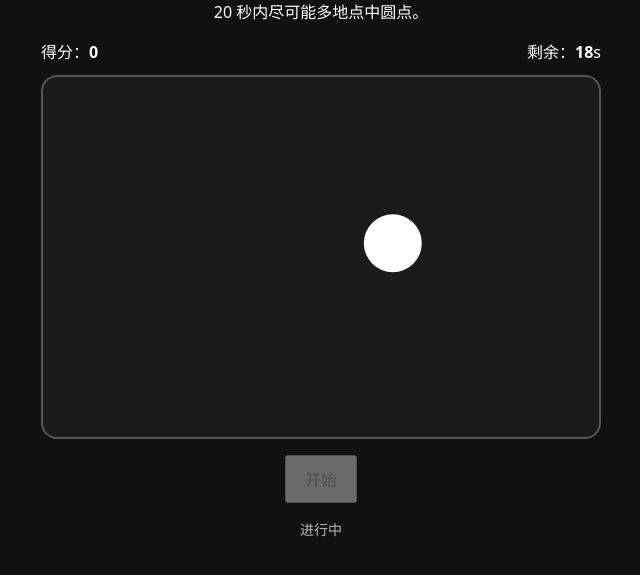
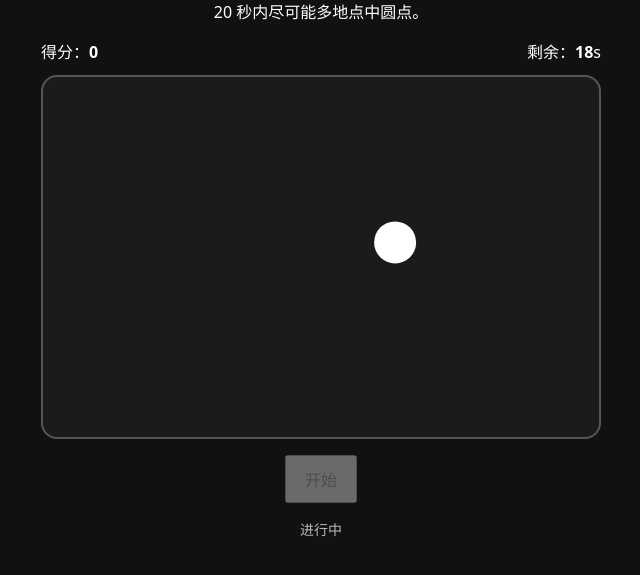
Before and after one commit to siskosun/game-exp-sandbox, a website: page index.html in a window 1280 px wide. Both pictures are taken after a click on the button "开始". Shown: the part 167-742 px from the top of the page, without its empty margins (319-959 px from the left). Drawn offline with Linux system fonts and the light colour scheme.

Commit message:
E1: shrink tap dot from 58px to 42px (difficulty calibration)

```diff
--- a/index.html
+++ b/index.html
@@ -8,7 +8,7 @@
 html,body{height:100%;margin:0;font-family:system-ui;background:#111;color:#fff}
 body{display:grid;place-items:center}.card{width:min(92vw,560px);text-align:center}
 .arena{position:relative;height:360px;border:2px solid #555;border-radius:16px;background:#1b1b1b;overflow:hidden}
-.dot{position:absolute;width:58px;height:58px;border:0;border-radius:50%;background:#fff;cursor:pointer;display:none}
+.dot{position:absolute;width:42px;height:42px;border:0;border-radius:50%;background:#fff;cursor:pointer;display:none}
 .hud{display:flex;justify-content:space-between;margin:12px 0}.btn{padding:10px 18px;font-size:16px}.hint{opacity:.7;font-size:14px}
 </style>
 </head>
@@ -24,7 +24,7 @@ body{display:grid;place-items:center}.card{width:min(92vw,560px);text-align:cent
 <script>
 const arena=document.querySelector('#arena'),dot=document.querySelector('#dot'),scoreEl=document.querySelector('#score'),timeEl=document.querySelector('#time'),start=document.querySelector('#start'),msg=document.querySelector('#msg');
 let score=0,left=20,timer=null;
-function move(){const x=Math.random()*(arena.clientWidth-58),y=Math.random()*(arena.clientHeight-58);dot.style.transform=`translate(${x}px,${y}px)`}
+function move(){const x=Math.random()*(arena.clientWidth-42),y=Math.random()*(arena.clientHeight-42);dot.style.transform=`translate(${x}px,${y}px)`}
 function end(){clearInterval(timer);timer=null;dot.style.display='none';start.disabled=false;msg.textContent=`结束：${score} 分。点击开始可重玩。`}
 function begin(){score=0;left=20;scoreEl.textContent=score;timeEl.textContent=left;msg.textContent='进行中';start.disabled=true;dot.style.display='block';move();timer=setInterval(()=>{left--;timeEl.textContent=left;if(left<=0)end()},1000)}
 dot.addEventListener('click',()=>{if(!timer)return;score++;scoreEl.textContent=score;move()});
```
